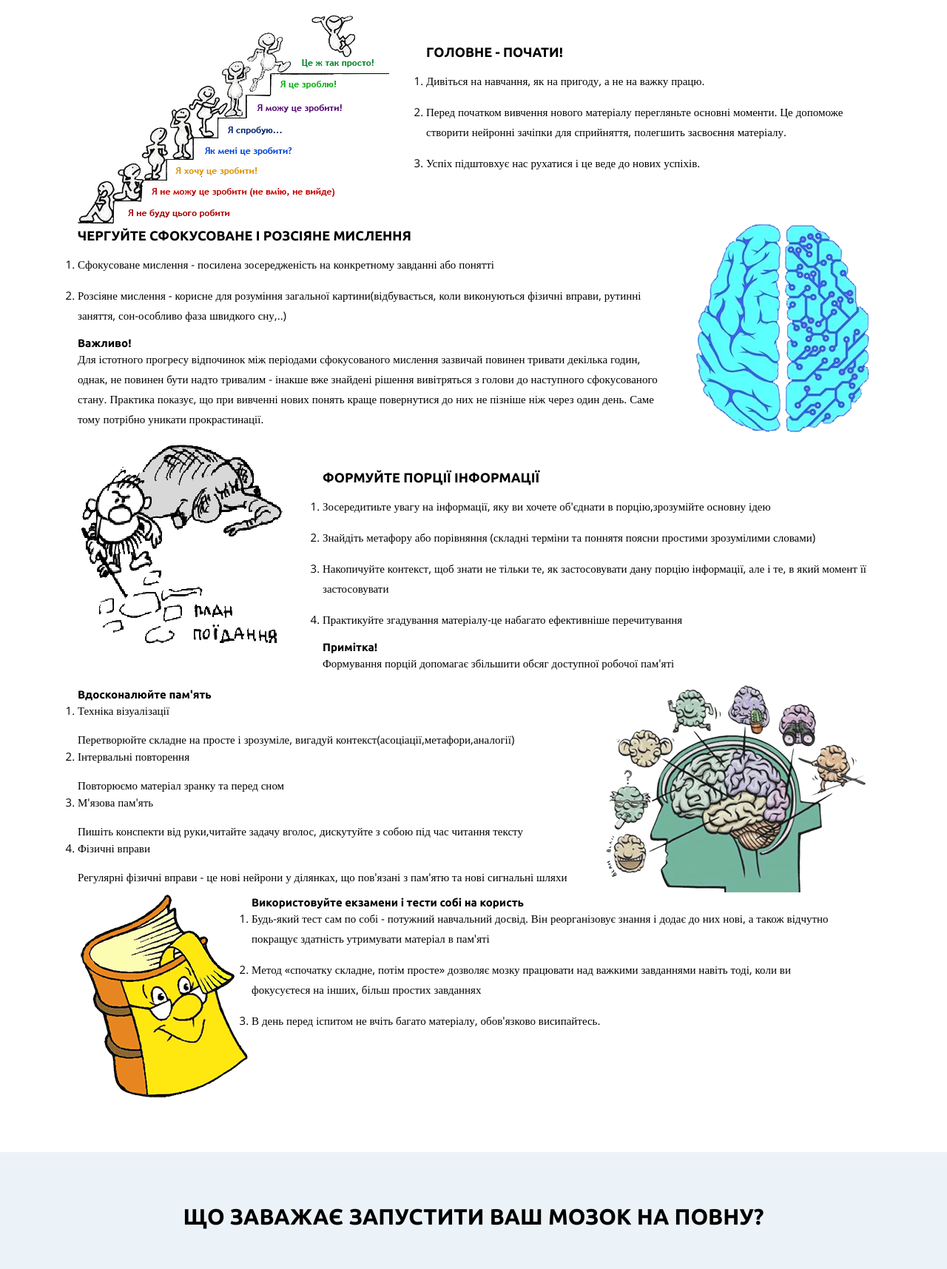
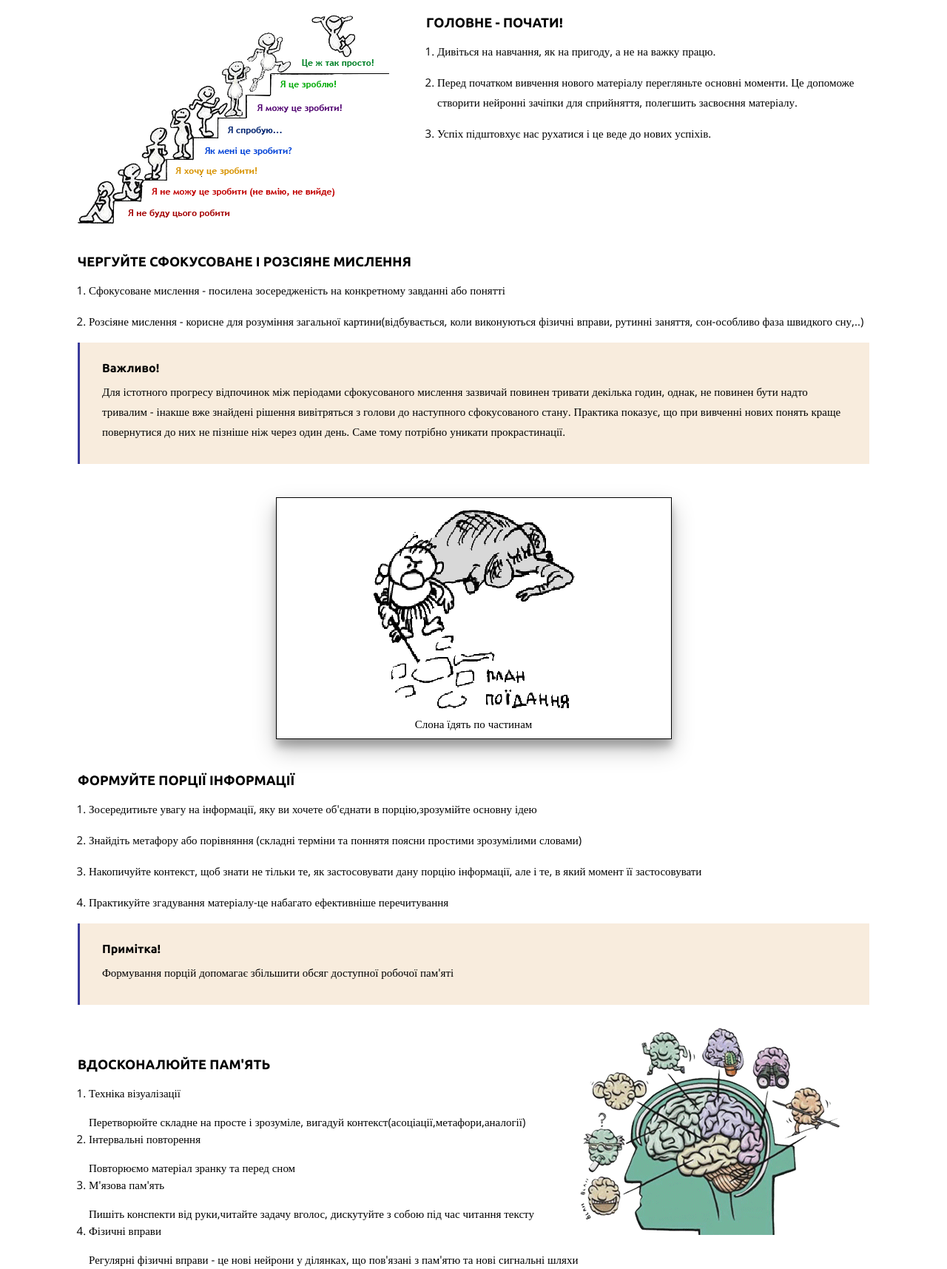
Before and after one commit to Maximusvin/-maths, a plain HTML site: page index.html in a window 1280 px wide. Shown: the part 2360-4075 px from the top of the page at 74% size. Drawn offline with nearby package versions, Linux system fonts and the light colour scheme.

Commit message:
cheng style

```diff
--- a/css/style.css
+++ b/css/style.css
@@ -43,6 +43,16 @@ ul li {
 .container {
   width: 1070px;
   margin: 0 auto;
+}
+
+figure {
+  padding: 10px; /* Поля вокруг */
+  display: block; /* Блочный элемент */
+  margin: 45px auto; /* Отступы */
+  text-align: center; /* Выравнивание по центру */
+  width: 50%;
+  border: 1px solid #000;
+  box-shadow: 0 14px 28px rgba(0, 0, 0, 0.25), 0 10px 10px rgba(0, 0, 0, 0.22);
 }
 
 /* HEAD container */
@@ -214,18 +224,30 @@ p {
   padding-bottom: 70px;
 }
 
-.problems-border-left {
+.problems-border-right {
   margin-top: 40px;
-  margin-left: 50px;
 }
 
-.problems-border-right {
-  margin-top: 5px;
-  margin-right: 50px;
+.problems-item {
+  margin-left: 15px;
 }
 
 .margin-wrapper {
   padding-top: 100;
+}
+
+.quote {
+  border-left: 3px solid rgb(57, 58, 155);
+  padding-left: 30px;
+  padding-right: 20px;
+  background: rgb(248, 236, 221);
+  padding-top: 25px;
+  padding-bottom: 15px;
+}
+
+.quote-title {
+  font-size: 16px;
+  margin-bottom: 10px;
 }
 
 .recommendation {
@@ -244,7 +266,7 @@ p {
   box-sizing: border-box;
   font-size: 18px;
   font-weight: 500;
-  text-align: leftr;
+  text-align: left;
   margin-bottom: 15px;
   text-transform: uppercase;
 }
@@ -301,8 +323,8 @@ p {
   justify-content: center;
 }
 
-.procrastination {
-  background: #ecf3f8;
+.procrastination,
+.thanks {
   padding-top: 70px;
   padding-bottom: 70px;
 }
@@ -323,15 +345,16 @@ p {
 
 .ending {
   text-align: center;
-  margin-top: 40px;
   font-size: 14px;
+  margin-top: 70px;
+}
+
+.ending-item {
   margin-bottom: 15px;
 }
 
-.line {
-  border-bottom: 2px solid rgb(37, 37, 37);
-  width: 40%;
-  margin: 40px auto;
+.target {
+  margin-top: 50px;
 }
 
 .footer {
@@ -366,8 +389,27 @@ p {
     width: 720px;
     text-align: center;
   }
+
+  .wrapper-section,
+  .box-content {
+    display: block;
+  }
+
+  .img-flex,
+  .boximg {
+    margin-right: 0;
+    justify-content: center;
+  }
+
+  .list-item,
+  .boxitem,
+  .recommendation-items {
+    text-align: left;
+  }
+
   .wrapper {
     flex-direction: column;
+    align-items: center;
   }
 
   .main-nav {
--- a/index.html
+++ b/index.html
@@ -112,7 +112,7 @@
             Під час роботи над книгою нами було виділено 3 основних напрямки, які направлені на розкриття основної проблематики ефекивного
             навчання, вчасного виконання поставлених задач та швидшого досягення цілей.
           </p>
-          <p class="insert-description">Дані напрямки умовно розподілені по тематичним блокам з якими в можете ознайомитись далі:</p>
+          <p class="insert-description">Дані напрямки умовно розподілені по тематичним блокам з якими ви можете ознайомитись далі:</p>
           <ul class="insert-btn">
             <li class="main-menu-item"><a href="#efficiency">Ефективність</a></li>
             <li class="main-menu-item"><a href="#chapter-2">Проблеми</a></li>
@@ -127,91 +127,102 @@
           <h2 class="section-title">
             Як навчитися вирішувати будь-які завдання швидше та ефективніше?
           </h2>
-          <section class="wrapper">
+          <div class="wrapper-section">
+            <div class="img-flex">
               <img src="img/start.png" alt="Started" width="421" height="283" />
-
+            </div>
             <div class="problems-border-left">
               <h3 class="section-subtitle">Головне - почати!</h3>
-              <ol class="problems-item">
-                <li>
+              <ol class="problems-items">
+                <li class="problems-item">
                   <p>Дивіться на навчання, як на пригоду, а не на важку працю.</p>
                 </li>
-                <li>
+                <li class="problems-item">
                   <p>
                     Перед початком вивчення нового матеріалу перегляньте основні моменти. Це допоможе створити нейронні зачіпки для
                     сприйняття, полегшить засвоєння матеріалу.
                   </p>
                 </li>
-                <li>
+                <li class="problems-item">
                   <p>Успіх підштовхує нас рухатися і це веде до нових успіхів.</p>
                 </li>
               </ol>
             </div>
-          </section>
-          <section class="wrapper">
+          </div>
+
           <div class="problems-border-right">
             <h3 class="section-subtitle">Чергуйте сфокусоване і розсіяне мислення</h3>
-              <ol class="problems-item">
-                <li>
+            <ol class="problems-items">
+              <li class="problems-item">
                 <p>
                   Сфокусоване мислення - посилена зосередженість на конкретному завданні або понятті
                 </p>
               </li>
-                <li>
+              <li class="problems-item">
                 <p>
                   Розсіяне мислення - корисне для розуміння загальної картини(відбувається, коли виконуються фізичні вправи, рутинні
                   заняття, сон-особливо фаза швидкого сну,..)
                 </p>
               </li>
             </ol>
-              <h4>Важливо!</h4>
+            <ul class="quote">
+              <li><h4 class="quote-title">Важливо!</h4></li>
+              <li>
                 <p>
                   Для істотного прогресу відпочинок між періодами сфокусованого мислення зазвичай повинен тривати декілька годин, однак, не
                   повинен бути надто тривалим - інакше вже знайдені рішення вивітряться з голови до наступного сфокусованого стану. Практика
                   показує, що при вивченні нових понять краще повернутися до них не пізніше ніж через один день. Саме тому потрібно уникати
                   прокрастинації.
                 </p>
+              </li>
+            </ul>
           </div>
-            <img src="img/hackmind.png" alt="Hackmind" width="234" height="281" />
-          </section>
-          <section class="wrapper">
+          <figure>
             <img src="img/elephant.png" alt="Elephant" width="281" height="281" />
+            <figcaption>Слона їдять по частинам</figcaption>
+          </figure>
+
           <div class="problems-border-left">
             <h3 class="section-subtitle">Формуйте порції інформації</h3>
-              <ol class="problems-item">
-                <li>
+            <ol class="problems-items">
+              <li class="problems-item">
                 <p>
                   Зосередитиьте увагу на інформації, яку ви хочете об'єднати в порцію,зрозумійте основну ідею
                 </p>
               </li>
-                <li>
+              <li class="problems-item">
                 <p>
                   Знайдіть метафору або порівняння (складні терміни та поннятя поясни простими зрозумілими словами)
                 </p>
               </li>
-                <li>
+              <li class="problems-item">
                 <p>
                   Накопичуйте контекст, щоб знати не тільки те, як застосовувати дану порцію інформації, але і те, в який момент її
                   застосовувати
                 </p>
               </li>
-                <li>
+              <li class="problems-item">
                 <p>
                   Практикуйте згадування матеріалу-це набагато ефективніше перечитування
                 </p>
               </li>
             </ol>
-              <h4>Примітка!</h4>
+
+            <ul class="quote">
+              <li><h4 class="quote-title">Примітка!</h4></li>
+              <li>
                 <p>
                   Формування порцій допомагає збільшити обсяг доступної робочої пам'яті
                 </p>
+              </li>
+            </ul>
           </div>
-          </section>
-          <section class="wrapper">
+
+          <div class="wrapper-section">
             <div class="problems-border-right">
-              <h3>Вдосконалюйте пам'ять</h3>
-              <ol class="problems-item">
-                <li>
+              <h3 class="section-subtitle">Вдосконалюйте пам'ять</h3>
+              <ol class="problems-items">
+                <li class="problems-item">
                   <p>Техніка візуалізації</p>
                   <ul>
                     <li>
@@ -219,7 +230,7 @@
                     </li>
                   </ul>
                 </li>
-                <li>
+                <li class="problems-item">
                   <p>Інтервальні повторення</p>
                   <ul>
                     <li>
@@ -227,7 +238,7 @@
                     </li>
                   </ul>
                 </li>
-                <li>
+                <li class="problems-item">
                   <p>М'язова пам'ять</p>
                   <ul>
                     <li>
@@ -235,7 +246,7 @@
                     </li>
                   </ul>
                 </li>
-                <li>
+                <li class="problems-item">
                   <p>Фізичні вправи</p>
                   <ul>
                     <li>
@@ -246,32 +257,32 @@
               </ol>
             </div>
             <img src="img/memory.png" alt="Memory" width="358" height="281" />
-          </section>
-          <section class="wrapper">
+          </div>
+          <div class="wrapper-section">
             <img src="img/book.png" alt="Book" width="235" height="281" />
             <div class="problems-border-right">
-              <h3>Використовуйте екзамени і тести собі на користь</h3>
-              <ol class="problems-item">
-                <li>
+              <h3 class="section-subtitle">Використовуйте екзамени і тести собі на користь</h3>
+              <ol class="problems-items">
+                <li class="problems-item">
                   <p>
                     Будь-який тест сам по собі - потужний навчальний досвід. Він реорганізовує знання і додає до них нові, а також відчутно
                     покращує здатність утримувати матеріал в пам'яті
                   </p>
                 </li>
-                <li>
+                <li class="problems-item">
                   <p>
                     Метод «спочатку складне, потім просте» дозволяє мозку працювати над важкими завданнями навіть тоді, коли ви фокусуєтеся
                     на інших, більш простих завданнях
                   </p>
                 </li>
-                <li>
+                <li class="problems-item">
                   <p>
                     В день перед іспитом не вчіть багато матеріалу, обов'язково висипайтесь.
                   </p>
                 </li>
               </ol>
             </div>
-          </section>
+          </div>
         </div>
       </section>
 
@@ -461,12 +472,19 @@
             <a href="https://www.xmind.net/embed/WfBkNu/" class="btn-introduction" target="_blank" width="800">Переглянути карту</a>
           </div>
         </div>
-        <p class="line"></p>
+      </section>
+
+      <section class="thanks">
+        <div class="container">
+          <h2 class="section-title">Дякуємо за увагу!</h2>
           <ul class="ending">
-          <li>Дякуємо за увагу</li>
-          <li>Якщо ви це прочитали, ви вже на крок ближче до цілі</li>
-          <li>Команда FSDev щиро бажає вам успіхів у навчанні!</li>
+            <li class="ending-item">
+              Якщо ви це прочитали, то ви вже на крок ближче до цілі. Команда <a href="./team.html">FSDev</a> щиро бажає вам успіхів у
+              навчанні!
+            </li>
+            <li><img src="./img/target.png" class="target" alt="target" /></li>
           </ul>
+        </div>
       </section>
     </main>
 
```
Also changed, not shown: img/target.png (added). Lines whose indentation alone changed are shown as unchanged.
